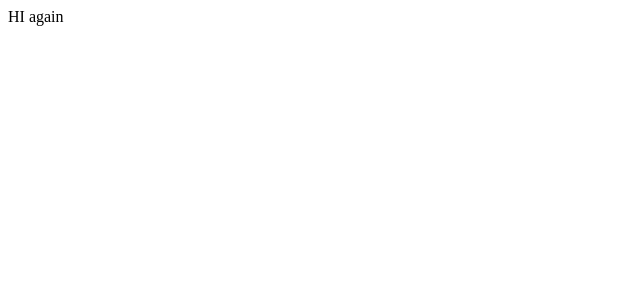
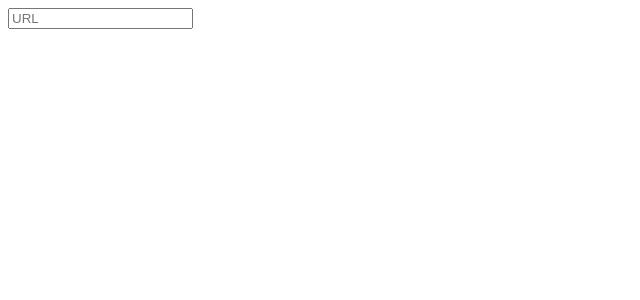
Before and after one commit to bitspaceorg/url-shortner, a Next.js app: page / in a window 1280 px wide. Shown: the top 300 px of the page, without its empty margins (0-640 px from the left). Built offline with nearby package versions, Linux system fonts and the light colour scheme.

Commit message:
input-front-end

```diff
--- a/package.json
+++ b/package.json
@@ -10,7 +10,7 @@
   },
   "dependencies": {
     "@types/node": "18.15.11",
-    "@types/react": "18.0.31",
+    "@types/react": "^18.0.31",
     "@types/react-dom": "18.0.11",
     "eslint": "8.37.0",
     "eslint-config-next": "13.2.4",
--- a/pages/index.tsx
+++ b/pages/index.tsx
@@ -1,5 +1,7 @@
 export default function Home() {
 	return (
-		<>HI again</>
+    <>
+        <input placeholder="URL"/>
+    </>
 	)
 }
```
Also changed, not shown: 1 other file (tests, documents, lock files or other folders).
